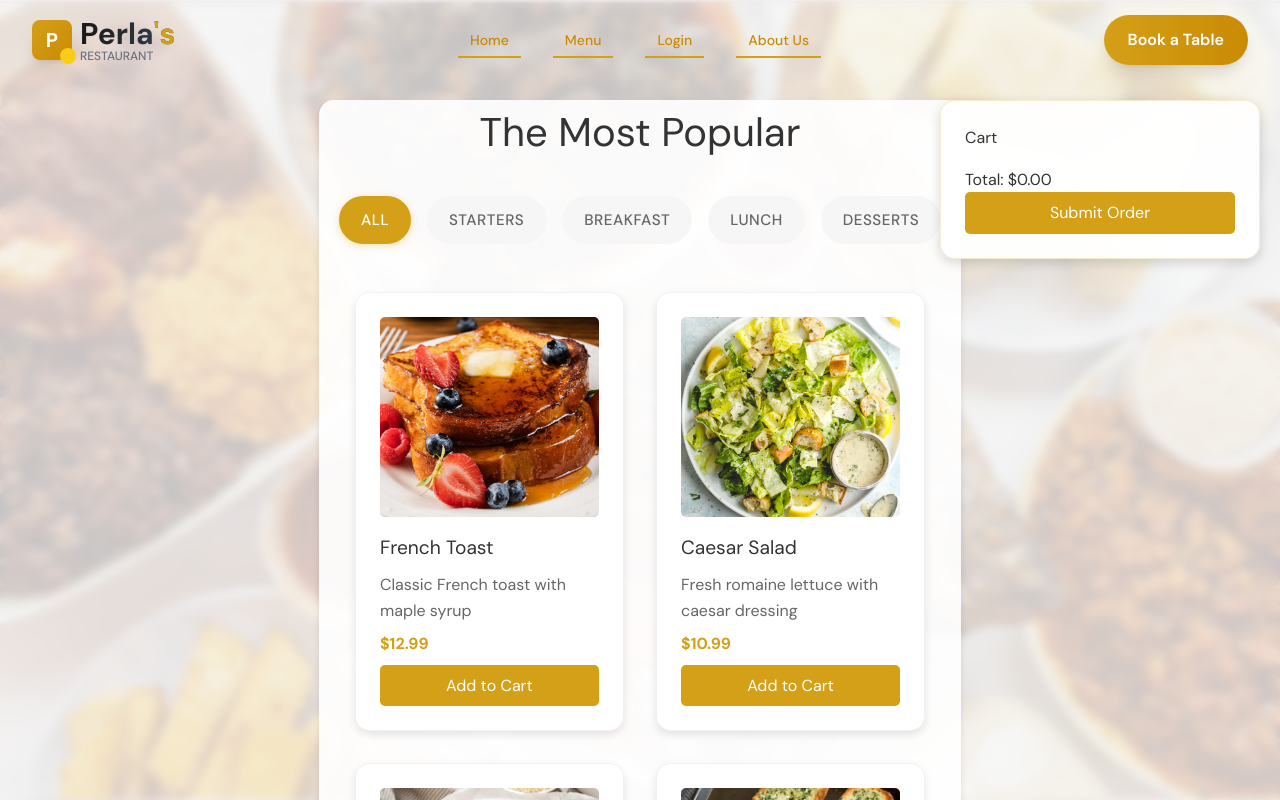
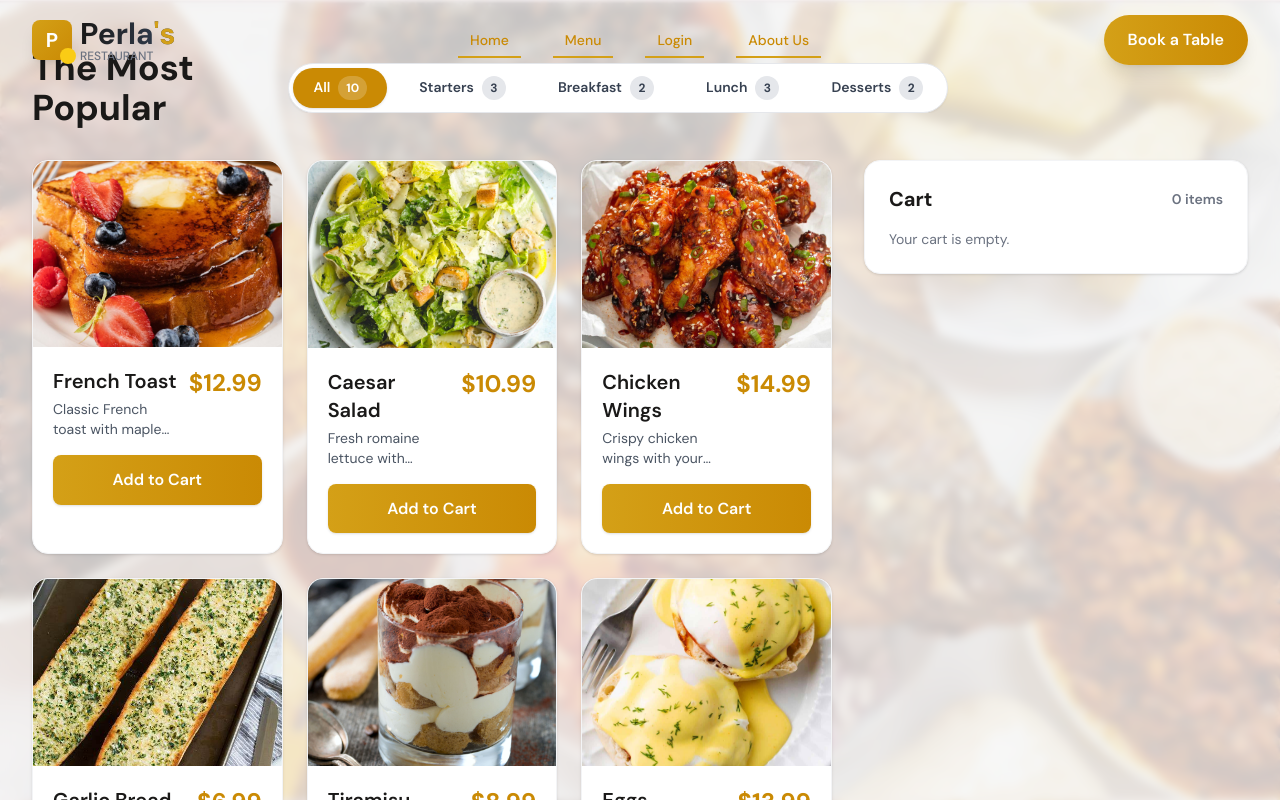
Before and after one commit to paren-thesis/Perla-s, a React (Vite) app: page /menu in a window 1280 px wide. Shown: the top 800 px of the page. Built offline with nearby package versions, Linux system fonts and the light colour scheme.

Commit message:
Work on menu page

```diff
--- /dev/null
+++ b/src/components/Cart.jsx
@@ -0,0 +1,52 @@
+import React from "react";
+
+function Cart({ items, onIncrement, onDecrement, onRemove, onSubmit }) {
+	const total = items
+		.reduce((acc, it) => acc + it.price * it.quantity, 0)
+		.toFixed(2);
+
+	return (
+		<aside className="bg-white rounded-2xl border border-gray-100 shadow p-4 sm:p-6 sticky top-24">
+			<h3 className="text-xl font-bold text-secondary-900 mb-4 flex items-center justify-between">
+				<span>Cart</span>
+				<span className="text-sm font-semibold text-gray-500">{items.length} item{items.length !== 1 ? "s" : ""}</span>
+			</h3>
+
+			{items.length === 0 ? (
+				<p className="text-gray-500 text-sm">Your cart is empty.</p>
+			) : (
+				<>
+					<ul className="divide-y divide-gray-100">
+						{items.map((it) => (
+							<li key={it.id} className="py-3 flex items-center gap-3">
+								<img src={it.image} alt={it.name} className="w-14 h-14 rounded object-cover border border-gray-100" />
+								<div className="flex-1 min-w-0">
+									<p className="font-semibold text-secondary-900 truncate">{it.name}</p>
+									<p className="text-sm text-gray-500">${it.price.toFixed(2)}</p>
+								</div>
+								<div className="flex items-center gap-2">
+									<button onClick={() => onDecrement(it.id)} className="w-8 h-8 rounded border border-gray-200 hover:bg-gray-50">-</button>
+									<span className="w-6 text-center font-semibold">{it.quantity}</span>
+									<button onClick={() => onIncrement(it.id)} className="w-8 h-8 rounded border border-gray-200 hover:bg-gray-50">+</button>
+								</div>
+								<button onClick={() => onRemove(it.id)} className="ml-2 text-xs text-red-600 hover:underline">Remove</button>
+							</li>
+						))}
+					</ul>
+					<div className="mt-4 flex items-center justify-between">
+						<span className="text-sm text-gray-600">Subtotal</span>
+						<span className="text-lg font-bold text-secondary-900">${total}</span>
+					</div>
+					<button
+						onClick={onSubmit}
+						className="mt-4 w-full inline-flex items-center justify-center px-4 py-3 rounded-lg bg-gradient-to-r from-primary-500 to-primary-600 text-white font-semibold shadow hover:from-primary-600 hover:to-primary-700 transform hover:-translate-y-0.5 transition-all duration-200"
+					>
+						Proceed to Checkout
+					</button>
+				</>
+			)}
+		</aside>
+	);
+}
+
+export default Cart;
--- /dev/null
+++ b/src/components/CategoryTabs.jsx
@@ -0,0 +1,28 @@
+import React from "react";
+
+function CategoryTabs({ categories, selected, onChange }) {
+	return (
+		<div className="w-full overflow-x-auto">
+			<div className="inline-flex gap-2 sm:gap-3 bg-white rounded-full p-1 border border-gray-200 shadow-sm">
+				{categories.map((cat) => (
+					<button
+						key={cat.value}
+						onClick={() => onChange(cat.value)}
+						className={`whitespace-nowrap px-4 sm:px-5 py-2 rounded-full text-sm font-semibold transition-all duration-200 focus:outline-none focus-visible:ring-2 ring-primary-500 ring-offset-2 ${
+							selected === cat.value
+								? "bg-primary-600 text-white shadow"
+								: "bg-transparent text-gray-700 hover:bg-gray-100"
+						}`}
+					>
+						<span className="mr-2 capitalize">{cat.label}</span>
+						<span className={`inline-flex items-center justify-center min-w-6 h-6 px-2 rounded-full text-xs font-bold ${
+							selected === cat.value ? "bg-white/20 text-white" : "bg-gray-200 text-gray-700"
+						}`}>{cat.count}</span>
+					</button>
+				))}
+			</div>
+		</div>
+	);
+}
+
+export default CategoryTabs;
--- /dev/null
+++ b/src/components/MenuCard.jsx
@@ -0,0 +1,41 @@
+import React from "react";
+
+function MenuCard({ item, onAdd }) {
+	return (
+		<div className="group bg-white rounded-2xl shadow hover:shadow-xl transition-all duration-300 overflow-hidden border border-gray-100">
+			<div className="relative aspect-[4/3] overflow-hidden">
+				<img
+					src={item.image}
+					alt={item.name}
+					className="w-full h-full object-cover transform group-hover:scale-105 transition-transform duration-500"
+				/>
+				<div className="absolute inset-0 bg-gradient-to-t from-black/30 to-transparent opacity-0 group-hover:opacity-100 transition-opacity duration-300" />
+			</div>
+			<div className="p-4 sm:p-5">
+				<div className="flex items-start justify-between gap-3">
+					<div>
+						<h3 className="text-lg sm:text-xl font-semibold text-secondary-900">
+							{item.name}
+						</h3>
+						<p className="text-gray-600 text-sm mt-1 line-clamp-2">
+							{item.description}
+						</p>
+					</div>
+					<div className="text-primary-600 text-xl sm:text-2xl font-bold whitespace-nowrap">
+						${item.price}
+					</div>
+				</div>
+				<div className="mt-4">
+					<button
+						onClick={() => onAdd(item)}
+						className="w-full inline-flex items-center justify-center px-4 py-2.5 sm:py-3 rounded-lg bg-gradient-to-r from-primary-500 to-primary-600 text-white font-semibold shadow hover:from-primary-600 hover:to-primary-700 transform hover:-translate-y-0.5 transition-all duration-200"
+					>
+						Add to Cart
+					</button>
+				</div>
+			</div>
+		</div>
+	);
+}
+
+export default MenuCard;
--- a/src/pages/Menu.jsx
+++ b/src/pages/Menu.jsx
@@ -1,5 +1,8 @@
-import React, { useState, useEffect } from "react";
-import "./Menu.css";
+import React, { useMemo, useState } from "react";
+import { useNavigate } from "react-router-dom";
+import CategoryTabs from "../components/CategoryTabs";
+import MenuCard from "../components/MenuCard";
+import Cart from "../components/Cart";
 
 const menuItems = [
 	{
@@ -85,124 +88,111 @@ const menuItems = [
 ];
 
 function Menu() {
+	const navigate = useNavigate();
 	const [selectedCategory, setSelectedCategory] = useState("all");
-	const [cartItems, setCartItems] = useState([]);
-	const [filteredItems, setFilteredItems] = useState(menuItems);
+	const [cartItems, setCartItems] = useState([]); // { id, name, price, image, quantity }
 
-	useEffect(() => {
-		if (selectedCategory === "all") {
-			setFilteredItems(menuItems);
-		} else {
-			setFilteredItems(
-				menuItems.filter((item) => item.category === selectedCategory)
-			);
-		}
-	}, [selectedCategory]);
+	const categories = useMemo(() => {
+		const counts = menuItems.reduce((acc, item) => {
+			acc[item.category] = (acc[item.category] || 0) + 1;
+			return acc;
+		}, {});
+		return [
+			{ label: "All", value: "all", count: menuItems.length },
+			{ label: "Starters", value: "starters", count: counts["starters"] || 0 },
+			{ label: "Breakfast", value: "breakfast", count: counts["breakfast"] || 0 },
+			{ label: "Lunch", value: "lunch", count: counts["lunch"] || 0 },
+			{ label: "Desserts", value: "desserts", count: counts["desserts"] || 0 },
+		];
+	}, []);
+
+	const filteredItems = useMemo(
+		() =>
+			selectedCategory === "all"
+				? menuItems
+				: menuItems.filter((item) => item.category === selectedCategory),
+		[selectedCategory]
+	);
 
 	const addToCart = (item) => {
-		setCartItems([...cartItems, item]);
+		setCartItems((prev) => {
+			const found = prev.find((it) => it.id === item.id);
+			if (found) {
+				return prev.map((it) =>
+					it.id === item.id ? { ...it, quantity: it.quantity + 1 } : it
+				);
+			}
+			return [
+				...prev,
+				{
+					id: item.id,
+					name: item.name,
+					price: item.price,
+					image: item.image,
+					quantity: 1,
+				},
+			];
+		});
 	};
 
-	const removeFromCart = (itemId) => {
-		setCartItems(cartItems.filter((item) => item.id !== itemId));
+	const increment = (id) => {
+		setCartItems((prev) =>
+			prev.map((it) => (it.id === id ? { ...it, quantity: it.quantity + 1 } : it))
+		);
 	};
 
-	const calculateTotal = () => {
-		return cartItems
-			.reduce((total, item) => total + item.price, 0)
-			.toFixed(2);
+	const decrement = (id) => {
+		setCartItems((prev) => {
+			const target = prev.find((it) => it.id === id);
+			if (!target) return prev;
+			if (target.quantity <= 1) return prev.filter((it) => it.id !== id);
+			return prev.map((it) => (it.id === id ? { ...it, quantity: it.quantity - 1 } : it));
+		});
 	};
 
-	const submitOrder = () => {
+	const removeFromCart = (id) => {
+		setCartItems((prev) => prev.filter((it) => it.id !== id));
+	};
+
+	const handleSubmit = () => {
 		if (cartItems.length === 0) {
 			alert("Please add items to your cart first!");
 			return;
 		}
-		alert("Order submitted successfully!");
-		setCartItems([]);
+		alert("You need an account to complete checkout. Redirecting to login...");
+		navigate("/login");
 	};
 
 	return (
-		<div className="menu-container">
-			<h1 className="menu-title">The Most Popular</h1>
-
-			<div className="category-nav">
-				<button
-					className={`category-btn ${
-						selectedCategory === "all" ? "active" : ""
-					}`}
-					onClick={() => setSelectedCategory("all")}
-				>
-					All
-				</button>
-				<button
-					className={`category-btn ${
-						selectedCategory === "starters" ? "active" : ""
-					}`}
-					onClick={() => setSelectedCategory("starters")}
-				>
-					Starters
-				</button>
-				<button
-					className={`category-btn ${
-						selectedCategory === "breakfast" ? "active" : ""
-					}`}
-					onClick={() => setSelectedCategory("breakfast")}
-				>
-					Breakfast
-				</button>
-				<button
-					className={`category-btn ${
-						selectedCategory === "lunch" ? "active" : ""
-					}`}
-					onClick={() => setSelectedCategory("lunch")}
-				>
-					Lunch
-				</button>
-				<button
-					className={`category-btn ${
-						selectedCategory === "desserts" ? "active" : ""
-					}`}
-					onClick={() => setSelectedCategory("desserts")}
-				>
-					Desserts
-				</button>
+		<div className="max-w-7xl mx-auto px-4 sm:px-6 lg:px-8 py-12">
+			{/* Header */}
+			<div className="flex flex-col md:flex-row md:items-center md:justify-between gap-4 mb-8">
+				<h1 className="text-3xl sm:text-4xl font-bold text-secondary-900">The Most Popular</h1>
+				<CategoryTabs
+					categories={categories}
+					selected={selectedCategory}
+					onChange={setSelectedCategory}
+				/>
 			</div>
 
-			<div className="menu-grid">
-				{filteredItems.map((item) => (
-					<div key={item.id} className="menu-item">
-						<img src={item.image} alt={item.name} />
-						<h3>{item.name}</h3>
-						<p>{item.description}</p>
-						<p className="price">${item.price}</p>
-						<button
-							className="btn-submit"
-							onClick={() => addToCart(item)}
-						>
-							Add to Cart
-						</button>
+			{/* Content */}
+			<div className="grid lg:grid-cols-12 gap-8">
+				<div className="lg:col-span-8">
+					<div className="grid grid-cols-1 sm:grid-cols-2 xl:grid-cols-3 gap-6">
+						{filteredItems.map((item) => (
+							<MenuCard key={item.id} item={item} onAdd={addToCart} />
+						))}
 					</div>
-				))}
-			</div>
-
-			<div className="cart">
-				<h3>Cart</h3>
-				<ul className="cart-items">
-					{cartItems.map((item, index) => (
-						<li key={index}>
-							<span>{item.name}</span>
-							<span>${item.price}</span>
-							<button onClick={() => removeFromCart(item.id)}>
-								Remove
-							</button>
-						</li>
-					))}
-				</ul>
-				<p>Total: ${calculateTotal()}</p>
-				<button className="btn-submit" onClick={submitOrder}>
-					Submit Order
-				</button>
+				</div>
+				<div className="lg:col-span-4">
+					<Cart
+						items={cartItems}
+						onIncrement={increment}
+						onDecrement={decrement}
+						onRemove={removeFromCart}
+						onSubmit={handleSubmit}
+					/>
+				</div>
 			</div>
 		</div>
 	);
```
